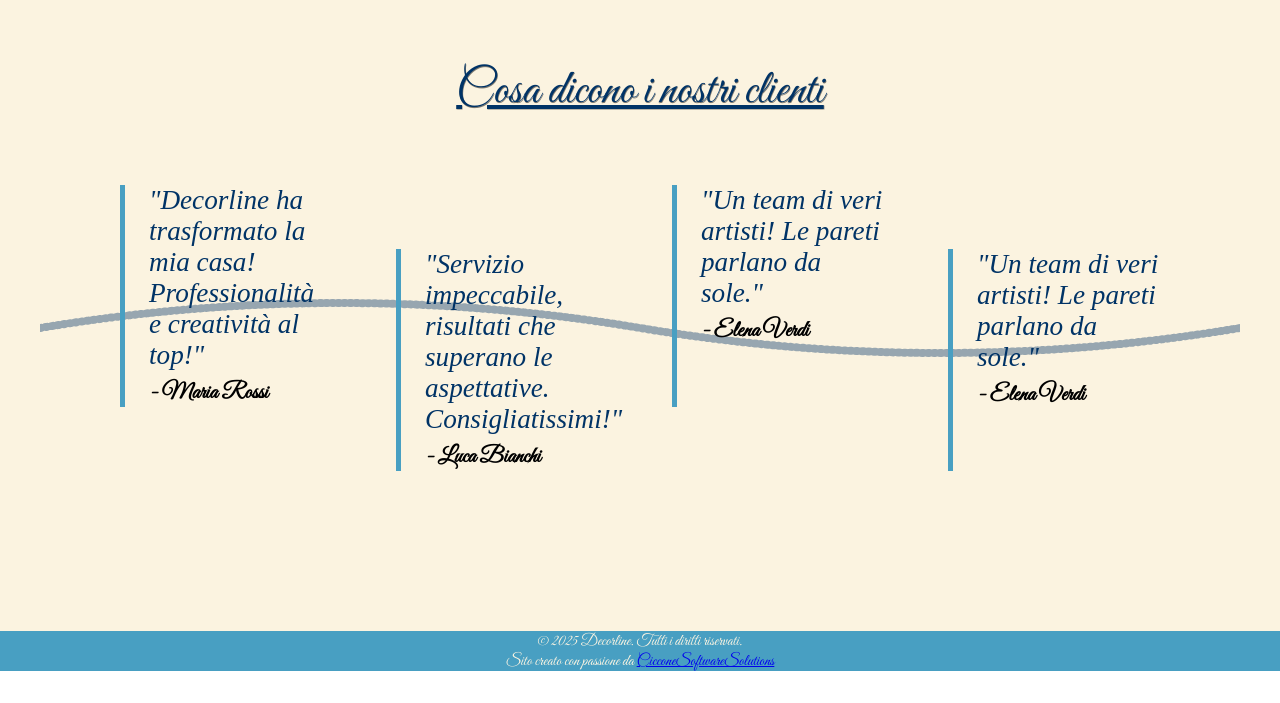
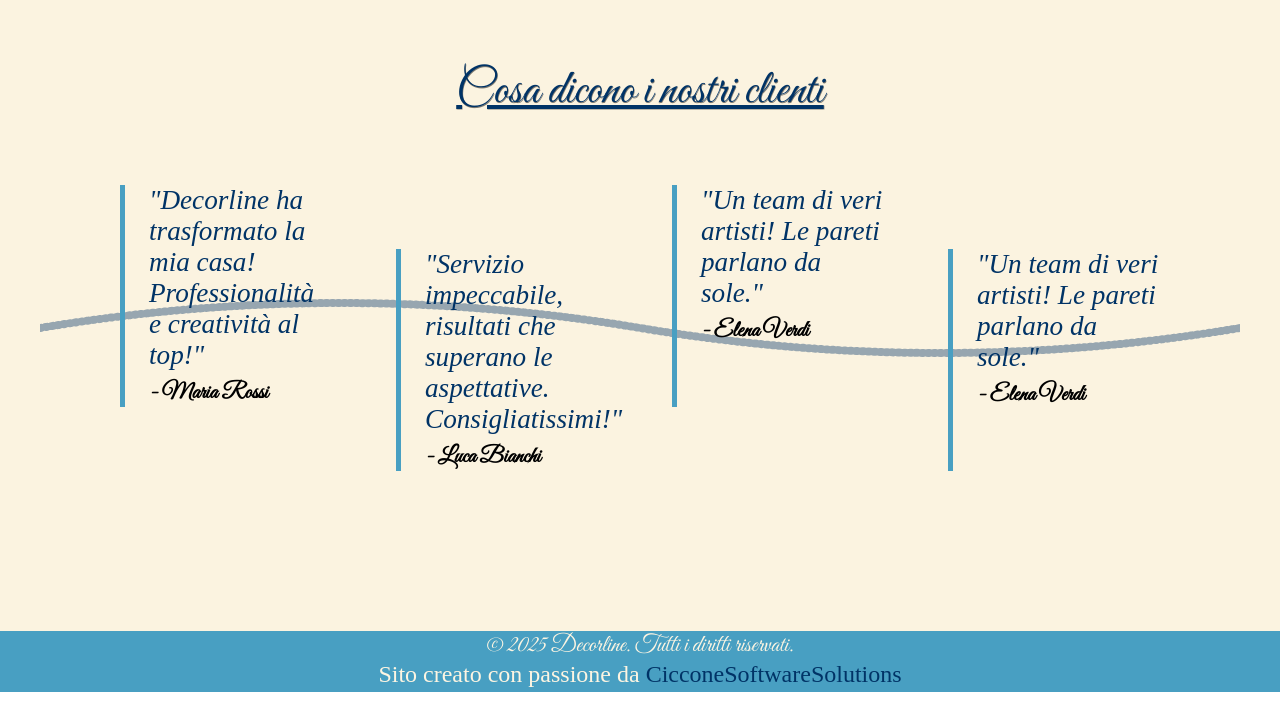
Before and after one commit to Francesco-87/Decorline, a plain HTML site: page index.html in a window 1280 px wide. Shown: the part 1456-2159 px from the top of the page. Before the commit the page ends 2127 px from the top, so only its background shows below. Drawn offline with Linux system fonts and the light colour scheme.

Commit message:
changed the rights and link to CicconeSoftwareSolutions

```diff
--- a/index.html
+++ b/index.html
@@ -54,8 +54,8 @@
 
         </main>
         <footer>
-            <p>© 2025 Decorline. Tutti i diritti riservati.</p>
-            <span class="site-credit">Sito creato con passione da <a href="https://your-portfolio.com" target="_blank">CicconeSoftwareSolutions</a></span>
+            <p>© 2025 Decorline. <a>Tutti i diritti riservati.</a> </p>
+            <span class="site-credit">Sito creato con passione da  <a href="https://cicconesoftware.com" target="_blank" class="CicconeSoftwareSolutions">CicconeSoftwareSolutions</a></span>
             <!-- <address>
             Via dei Colori 42<br>
             00100 Roma, Italia<br>
--- a/resources/css/styles.css
+++ b/resources/css/styles.css
@@ -122,13 +122,27 @@ main {
 
 /* Footer section */
 footer{
-
     bottom: 0;
     width: 100%;
+    font-size: 1.5rem;
     background-color: var(--color-secondary);
     color: var(--color-primary-hover);
     text-align: center;
 
+}
+footer span {
+    margin: 0;
+    padding: 1rem 0;
+    font-family: serif;
+}
+
+.CicconeSoftwareSolutions  {
+    color: var(--color-h);
+    font-family: serif;
+    text-decoration: none;
+}
+.CicconeSoftwareSolutions:hover {
+    color: var(--color-primary-hover);
 }
 
 
```
